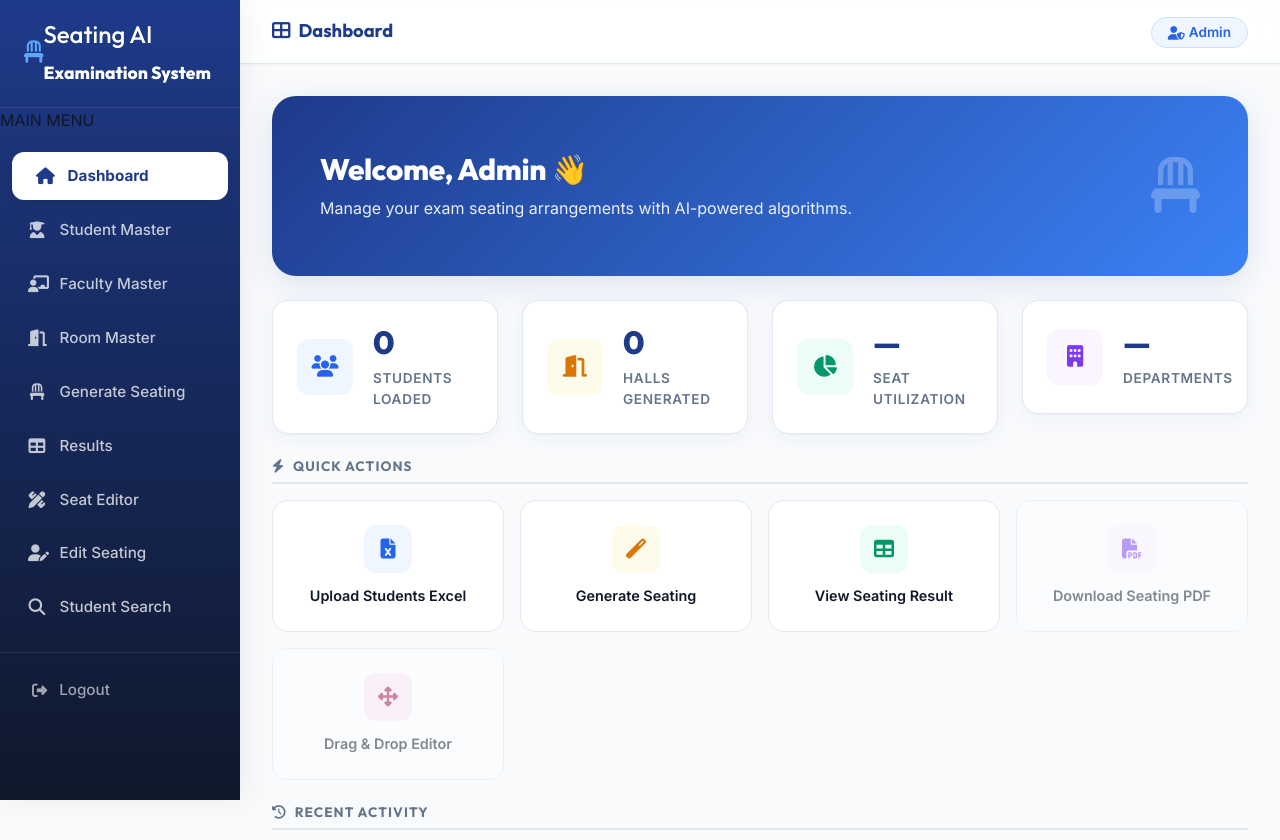
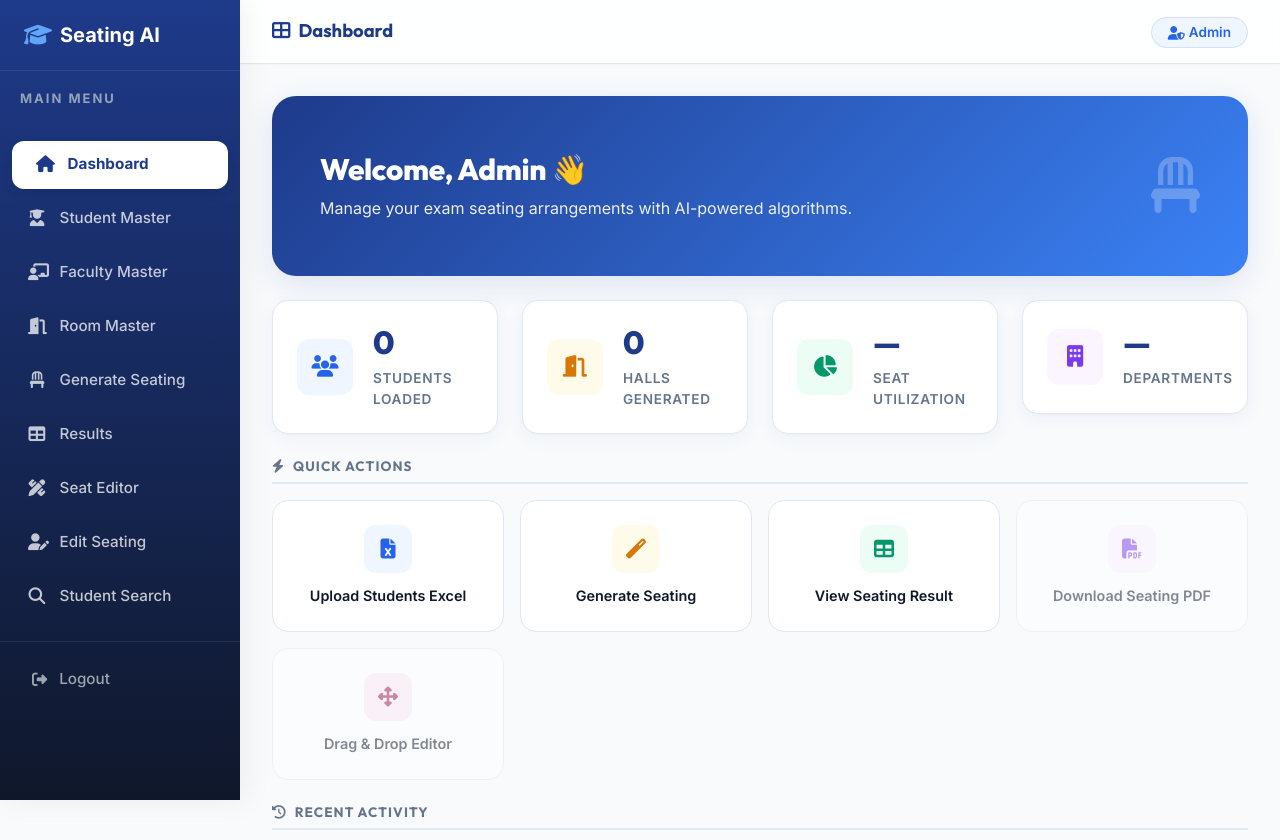
Before and after one commit to SushmaJettiboyina/Smart-Examination-Seating-System, a Flask app: page /dashboard in a window 1280 px wide. Shown: the top 840 px of the page. Run offline with Flask 3, Linux system fonts and the light colour scheme; a user stored in the database is signed in.

Commit message:
Improve dashboard UI and fix seating results table alignment

```diff
--- a/static/css/style.css
+++ b/static/css/style.css
@@ -161,6 +161,17 @@ h1, h2, h3, h4, h5, h6,
   font-weight: 600;
   color: #fff;
   transition: var(--transition);
+}
+
+.sidebar-heading{
+    display:block;
+    font-size:13px;
+    font-weight:700;
+    letter-spacing:2px;
+    color:#94a3b8;
+    text-transform:uppercase;
+    margin:18px 20px 12px;
+    white-space:nowrap;
 }
 
 .btn-login:hover {
@@ -841,6 +852,8 @@ h1, h2, h3, h4, h5, h6,
   margin: 0;
   font-size: .875rem;
   border-collapse: collapse;
+  width: 100%;
+  table-layout: fixed;
 }
 
 .seating-table thead th {
@@ -852,6 +865,7 @@ h1, h2, h3, h4, h5, h6,
   letter-spacing: .03em;
   text-transform: uppercase;
   border: none;
+  text-align: center;
 }
 
 .seating-table tbody tr {
@@ -862,7 +876,7 @@ h1, h2, h3, h4, h5, h6,
 .seating-table tbody tr:nth-child(even) { background: #f8fafc; }
 .seating-table tbody tr:hover { background: #f1f5f9; }
 
-.bench-col { width: 70px; }
+.bench-col { width: 80px; }
 
 .bench-num {
   font-weight: 700;
@@ -871,7 +885,11 @@ h1, h2, h3, h4, h5, h6,
   font-size: 0.95rem;
 }
 
-.seating-table td { padding: .75rem 1rem; vertical-align: middle; }
+.seating-table td {
+  padding: .75rem 1rem;
+  vertical-align: middle;
+  text-align: center;
+}
 
 /* Seat Cells */
 .seat-cell {
@@ -879,6 +897,7 @@ h1, h2, h3, h4, h5, h6,
   padding: .5rem .75rem;
   text-align: center;
   min-width: 86px;
+  margin: 0 auto;
   box-shadow: 0 1px 3px rgba(0,0,0,0.05);
   border: 1px solid rgba(0,0,0,0.03);
 }
--- a/templates/dashboard.html
+++ b/templates/dashboard.html
@@ -14,14 +14,8 @@
 <aside class="sidebar">
 
     <div class="sidebar-brand">
-        <div class="brand-icon">
-            <i class="fas fa-chair"></i>
-        </div>
-
-        <div class="brand-text">
-            <h4>Seating AI</h4>
-            <small>Examination System</small>
-        </div>
+        <i class="fas fa-graduation-cap me-2"></i>
+        <span>Seating AI</span>
     </div>
 
     <div class="sidebar-section">
```
Also changed, not shown: static/logos/logo_20260403_111829.png (deleted), static/logos/logo_20260403_112137.png (deleted), static/logos/logo_20260403_112225.png (deleted), static/logos/logo_20260403_113717.png (deleted), static/logos/logo_20260403_222702.png (deleted), 6 other files.
